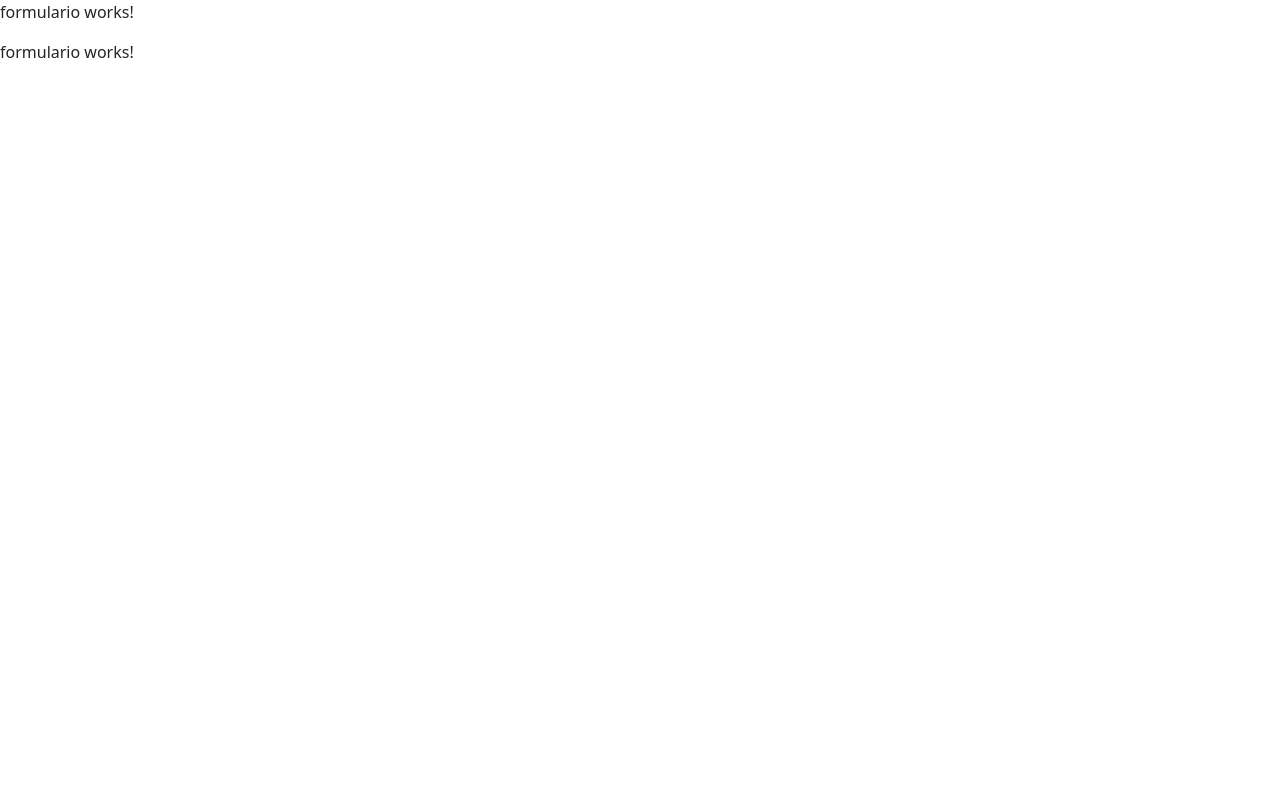
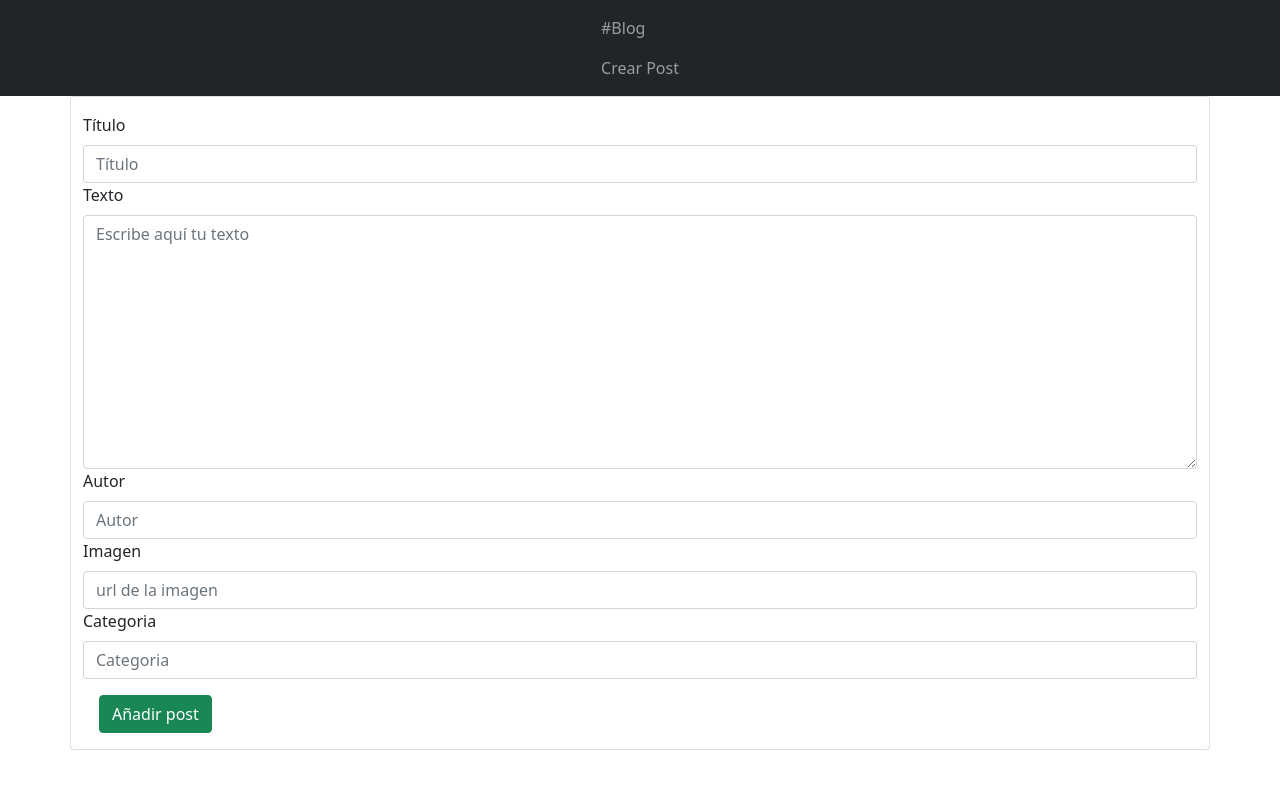
Before and after one commit to dmarin01/AngularBlog, an Angular app: page /new in a window 1280 px wide. Shown: the top 786 px of the page. Built offline with nearby package versions, Linux system fonts and the light colour scheme.

Commit message:
completado component formulario y links routing

```diff
--- a/src/app/app.component.html
+++ b/src/app/app.component.html
@@ -1,4 +1,15 @@
-<router-outlet></router-outlet>
+<nav class="navbar sticky-top d-flex justify-content-around navbar-dark bg-dark">
+    <div id="navbarText">
+        <ul class="navbar-nav mr-auto">
+            <li class="nav-item active">
+                <a class="nav-link" [routerLink]="'/blog'">#Blog<span class="sr-only"></span></a>
+            </li>
+            <li class="nav-item">
+                <a class="nav-link" [routerLink]="'/new'">Crear Post</a>
+            </li>
+        </ul>
+    </div>
+</nav>
 
 
-<app-formulario></app-formulario>
+<router-outlet></router-outlet>
--- a/src/app/formulario/formulario.component.html
+++ b/src/app/formulario/formulario.component.html
@@ -1 +1,26 @@
-<p>formulario works!</p>
+<div class="container card">
+    <form class="form-group mt-3" [formGroup]="formulario" (ngSubmit)="onSubmit()">
+        <div>
+            <label class="form-label">Título</label>
+            <input type="text" class="form-control" placeholder="Título" formGroupName="titulo">
+        </div>
+        <div>
+            <label class="form-label">Texto</label>
+            <textarea class="form-control" rows="10" cols="40" placeholder="Escribe aquí tu texto"
+                formGroupName="texto"></textarea>
+        </div>
+        <div>
+            <label class="form-label">Autor</label>
+            <input type="text" class="form-control" placeholder="Autor" formGroupName="autor">
+        </div>
+        <div>
+            <label class="form-label">Imagen</label>
+            <input type="text" class="form-control" placeholder="url de la imagen" formGroupName="imagen">
+        </div>
+        <div>
+            <label class="form-label">Categoria</label>
+            <input type="text" class="form-control" placeholder="Categoria" formGroupName="categoria">
+        </div>
+        <button class="btn btn-success m-3">Añadir post</button>
+    </form>
+</div>
--- a/src/app/formulario/formulario.component.ts
+++ b/src/app/formulario/formulario.component.ts
@@ -1,4 +1,6 @@
 import { Component, OnInit } from '@angular/core';
+import { FormControl, FormGroup, Validators } from '@angular/forms';
+import { Post } from '../interface/post.interface';
 import { ServicesService } from '../service/services.service';
 
 @Component({
@@ -8,9 +10,29 @@ import { ServicesService } from '../service/services.service';
 })
 export class FormularioComponent implements OnInit {
 
-  constructor(private serviceServices: ServicesService) { }
+  newPost: Post[];
+  formulario: FormGroup;
+
+
+  constructor(private serviceServices: ServicesService) {
+    this.formulario = new FormGroup({
+      titulo: new FormControl('', [
+        Validators.required, Validators.minLength(3)
+      ]),
+      texto: new FormControl('', []),
+      autor: new FormControl('', [Validators.required, Validators.minLength(3)]),
+      imagen: new FormControl('', []),
+      categoria: new FormControl('', [Validators.required, Validators.minLength(3)]),
+    })
+  }
 
   ngOnInit(): void {
   }
 
+  onSubmit() {
+    this.newPost = this.formulario.value;
+    console.log(this.newPost);
+
+  }
+
 }
```
